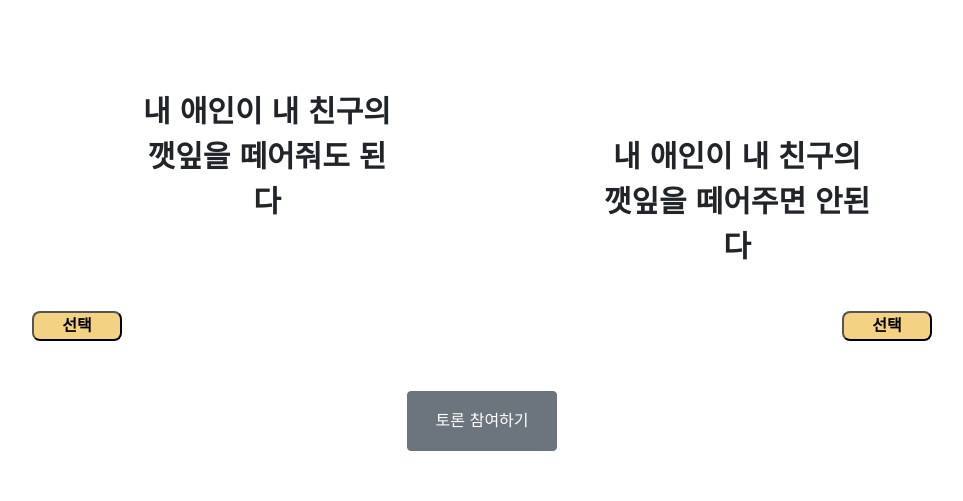
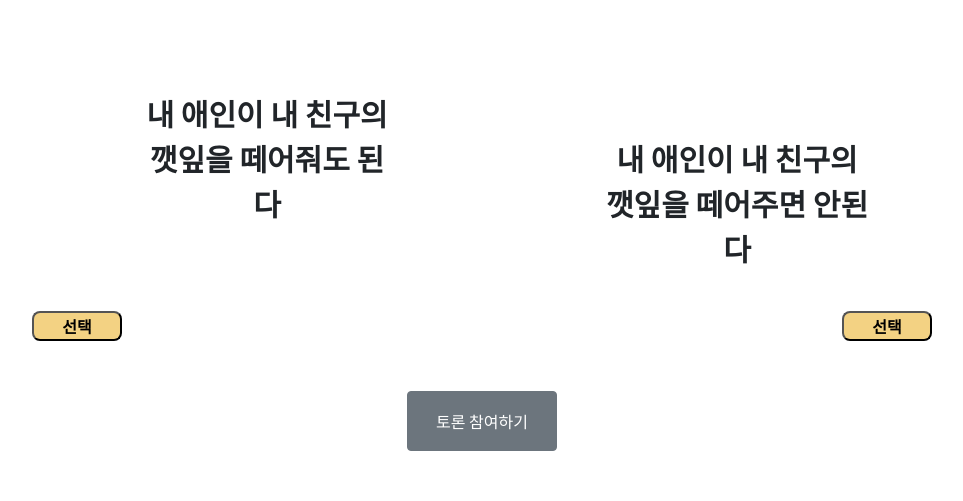
Before and after one commit to kfc-project/kfc, a Flask app: page /battle_zone in a window 1280 px wide. Shown: the part 465-966 px from the top of the page, without its empty margins (158-1121 px from the left). Run offline with Flask 2, Linux system fonts and the light colour scheme; data that the repository does not hold is empty; some libraries are stand-ins or nearby versions.

Commit message:
modified font

```diff
--- a/templates/battle_zone.html
+++ b/templates/battle_zone.html
@@ -22,11 +22,14 @@
 
     <title>KFC | Keyboard Fight Club</title>
 
-    <link href="https://fonts.googleapis.com/css2?family=Jua&display=swap" rel="stylesheet">
+    <link rel="preconnect" href="https://fonts.googleapis.com">
+    <link rel="preconnect" href="https://fonts.gstatic.com" crossorigin>
+    <link href="https://fonts.googleapis.com/css2?family=Noto+Sans+KR:wght@100;300;400;500;700;900&display=swap"
+          rel="stylesheet">
 
     <style>
         * {
-            font-family: 'Jua', sans-serif;
+            font-family: 'Noto Sans KR', sans-serif;
         }
 
         .wrap {
```
Also changed, not shown: templates/battle_create.html (+5 -2 lines), templates/main.html (+5 -2 lines).
